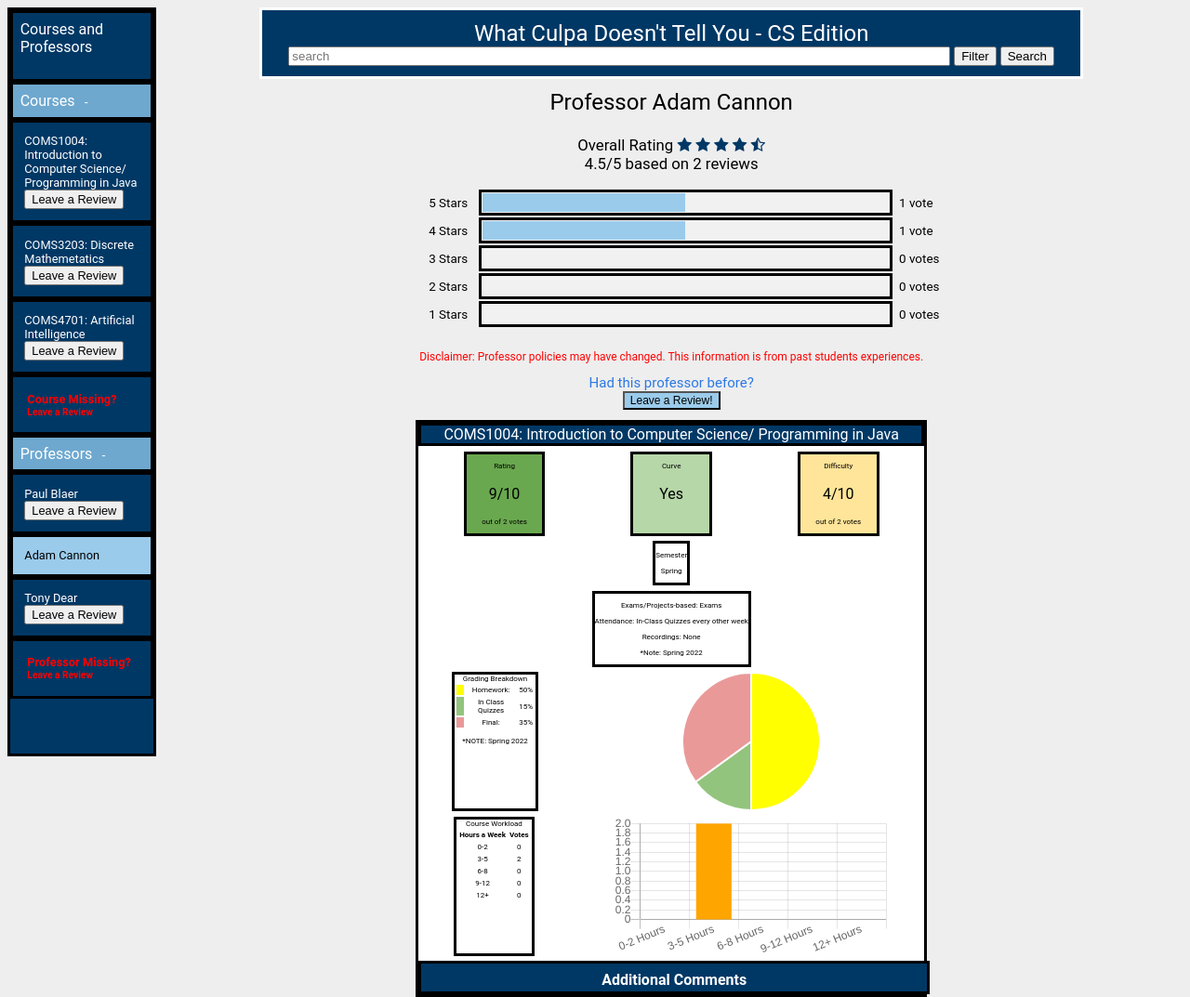
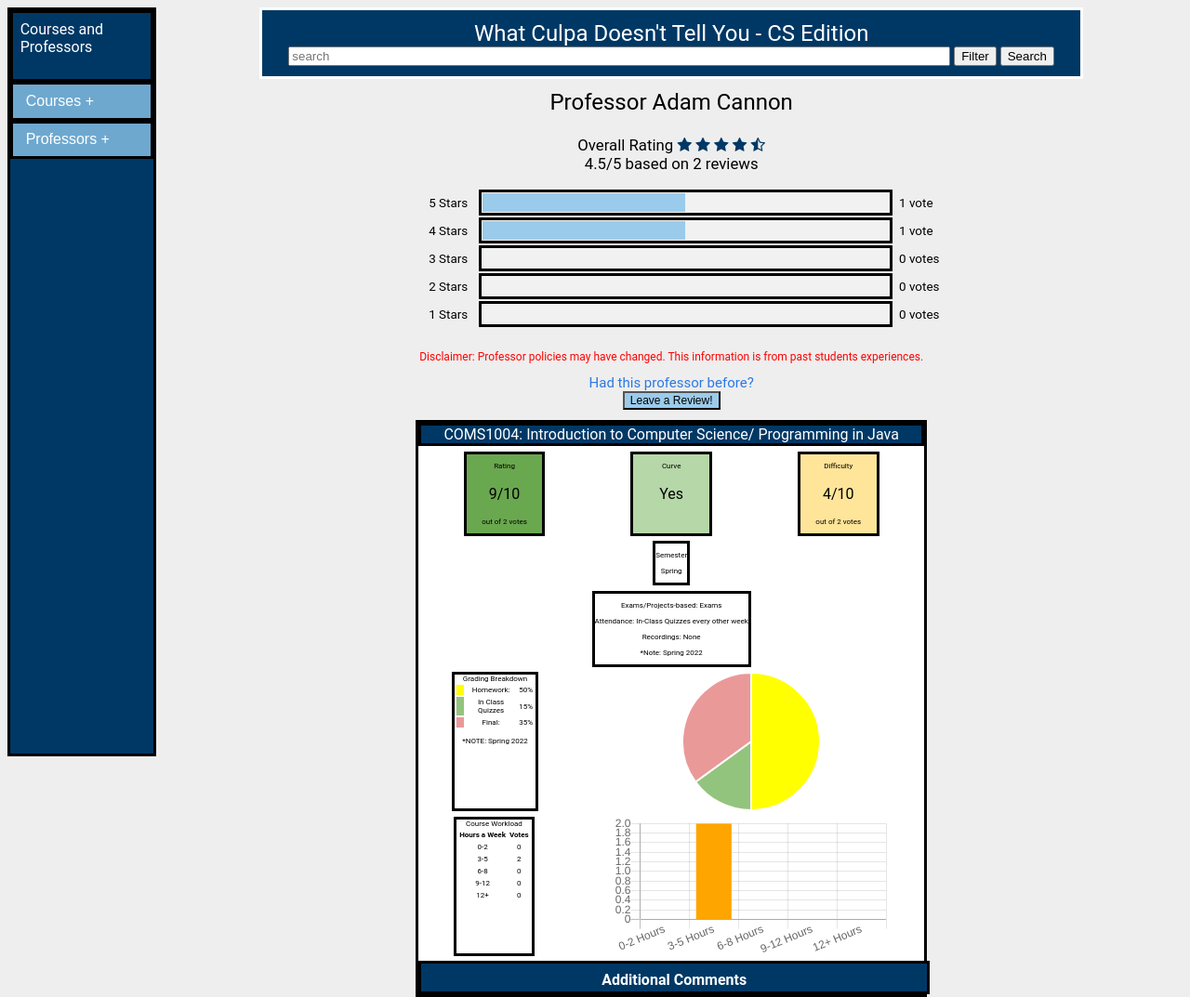
Before and after one commit to aw3410/uiproject2024, a Flask app: page /professor in a window 1280 px wide. Shown: the whole page at 93% size. Run offline with Flask 3, Linux system fonts and the light colour scheme; lists and menus that the app fills with data are empty.

Commit message:
added sidebar collapsible to professors

```diff
--- a/static/professorpage_one.css
+++ b/static/professorpage_one.css
@@ -367,7 +367,7 @@ tbody{
 
 }
 
-.coursesandprofessorscollapsable{
+.coursesandprofessorscollapsible{
     border-style: solid;
     padding: 5%;
     border-color: black;
@@ -383,7 +383,7 @@ tbody{
     font-weight: bold;
 }
 
-.collaspablebutton{
+.collapsiblebutton{
     border-width: 0;
     background-color: hsl(204, 50%, 62%);
     color: white;
@@ -396,3 +396,11 @@ tbody{
     padding: 0;
     font-weight: bold;
 }
+
+.hidden {
+    display: none;
+}
+
+.collapsibletextsize{
+    font-size: 1em;
+}
--- a/templates/professorpage_one.html
+++ b/templates/professorpage_one.html
@@ -21,11 +21,11 @@
                 Courses and Professors
             </div>
             <div id=coursesidebar>
-                <!-- TODO: make it collapsable -->
-                <!-- https://www.w3schools.com/howto/howto_js_collapsible.asp#gsc.tab=0 -->
-                <div class="coursesandprofessorscollapsable">Courses
-                    <button type="button" class="collaspablebutton">-</button>
+                <div class="coursesandprofessorscollapsible">
+                    <button type="button" id='coursebutton' class="collapsiblebutton collapsibletextsize">Courses
+                        +</button>
                 </div>
+                <div id="listofcourses" class="hidden">
                     <a href="#coms1004">COMS1004: Introduction to Computer Science/ Programming in Java
                         <button type="button" class="reviewbutton">Leave a Review</button>
                     </a>
@@ -39,10 +39,12 @@
                         <a class="missinglink" href="#missingreview">Leave a Review</a>
                     </div>
                 </div>
-            <div id="professorsidebar">
-                <div class="coursesandprofessorscollapsable">Professors
-                    <button type="button" class="collaspablebutton">-</button>
             </div>
+            <div class="coursesandprofessorscollapsible">
+                <button type="button" id='professorbutton' class="collapsiblebutton collapsibletextsize">Professors
+                    +</button>
+            </div>
+            <div id="listofprofessors" class="hidden">
                 <a href="#blaer">Paul Blaer
                     <button type="button" class="reviewbutton">Leave a Review</button>
                 </a>
@@ -52,6 +54,7 @@
                 </a>
                 <div class="missing">Professor Missing?
                     <a class="missinglink" href="#missingreview">Leave a Review</a>
+                </div>
             </div>
         </div>
     </div>
@@ -112,15 +115,18 @@
                                         <label for="prereq">Prerequisites
                                             <select id="prerequisites">
                                                 <option value="" selected disabled hidden>Select Course</option>
-                                    <option value="coms1004">COMS1004: Introduction to Computer Science/Programming in Java
+                                                <option value="coms1004">COMS1004: Introduction to Computer
+                                                    Science/Programming in Java
                                                 </option>
                                                 <option value="coms3134">COMS3134: Data Structures</option>
                                                 <option value="coms3203">COMS3203: Discrete Mathemetatics</option>
                                                 <option value="coms3157">COMS3157: Advanced Programming</option>
                                                 <option value="coms3261">COMS3261: Computer Science Theory</option>
-                                    <option value="cseee3827">CSEE3827: Fundamentals of Computer Systems</option>
+                                                <option value="cseee3827">CSEE3827: Fundamentals of Computer Systems
+                                                </option>
                                                 <option value="coms4111">COMS4111: Introduction to Databases</option>
-                                    <option value="coms4115">COMS 4115: Programming Languages and Translators</option>
+                                                <option value="coms4115">COMS 4115: Programming Languages and
+                                                    Translators</option>
                                             </select>
                                         </label>
                                     </td>
@@ -214,37 +220,37 @@
                     <span class="fa fa-star"></span>
                     <span class="fa fa-star"></span>
                     <span class="fa fa-star-half-full"></span>
-                    <p id = "averagestar">4.5/5 based on 2 reviews</p>
-                    <div id = "professorratingtablecontainer">
-                        <table id=="professorratingtable" class = "courseinformationline">
+                    <p id="averagestar">4.5/5 based on 2 reviews</p>
+                    <div id="professorratingtablecontainer">
+                        <table id=="professorratingtable" class="courseinformationline">
                             <tr>
-                                <td class = "stars">5 Stars</td>
-                                <td class = "barcontainer">
+                                <td class="stars">5 Stars</td>
+                                <td class="barcontainer">
                                     <div class="bar5"></div>
                                 </td>
-                                <td class = "votecount">1 vote</td>
+                                <td class="votecount">1 vote</td>
                             </tr>
                             <tr>
-                                <td class = "stars">4 Stars</td>
-                                <td class = "barcontainer">
-                                    <div class = "bar4"></div>
+                                <td class="stars">4 Stars</td>
+                                <td class="barcontainer">
+                                    <div class="bar4"></div>
                                 </td>
-                                <td class = "votecount">1 vote</td>
+                                <td class="votecount">1 vote</td>
                             </tr>
                             <tr>
-                                <td class = "stars">3 Stars</td>
+                                <td class="stars">3 Stars</td>
                                 <td class="barcontainer bar3"></td>
-                                <td class = "votecount">0 votes</td>
+                                <td class="votecount">0 votes</td>
                             </tr>
                             <tr>
-                                <td class = "stars">2 Stars</td>
+                                <td class="stars">2 Stars</td>
                                 <td class="barcontainer bar2"></td>
-                                <td class = "votecount">0 votes</td>
+                                <td class="votecount">0 votes</td>
                             </tr>
                             <tr>
-                                <td class = "stars">1 Stars</td>
+                                <td class="stars">1 Stars</td>
                                 <td class="barcontainer bar1"></td>
-                                <td class = "votecount">0 votes</td>
+                                <td class="votecount">0 votes</td>
                             </tr>
                         </table>
                     </div>
```
Also changed, not shown: static/professorpage_one.js (+41 -0 lines). Lines whose indentation alone changed are shown as unchanged.
